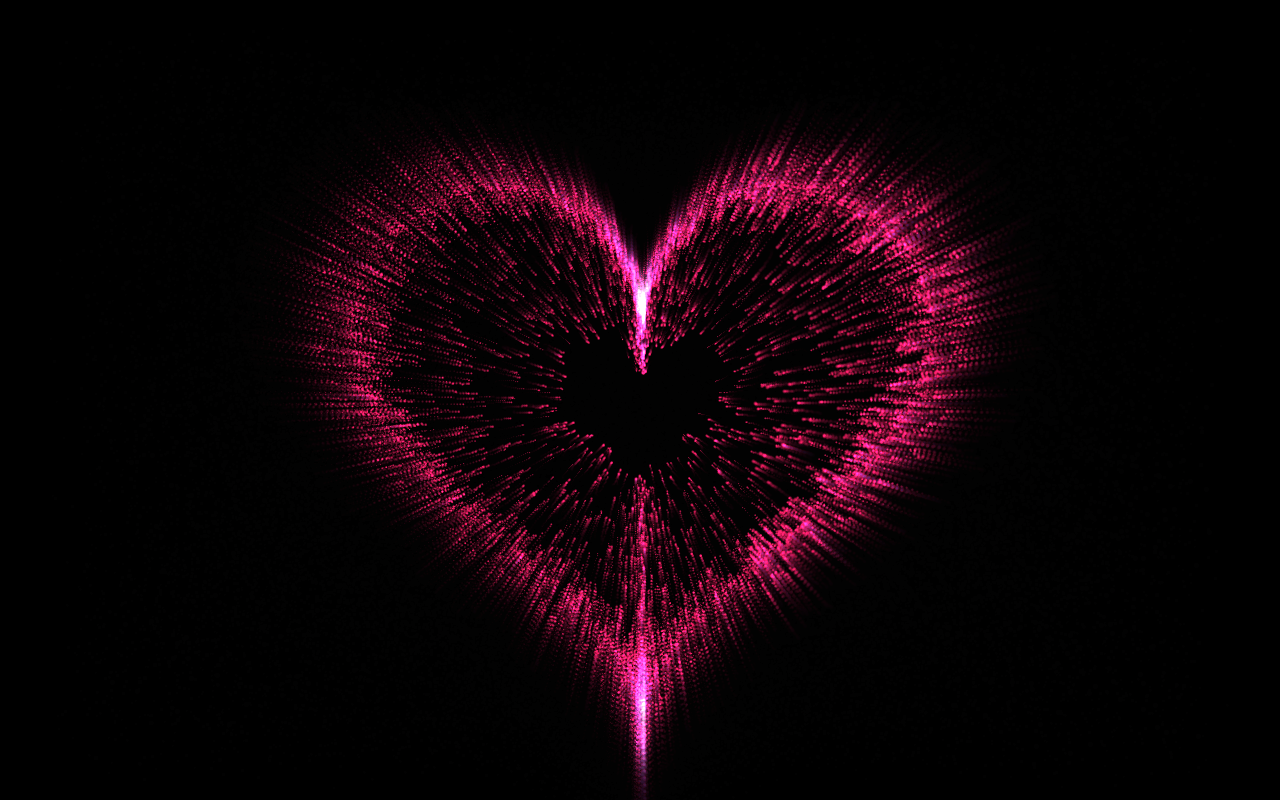
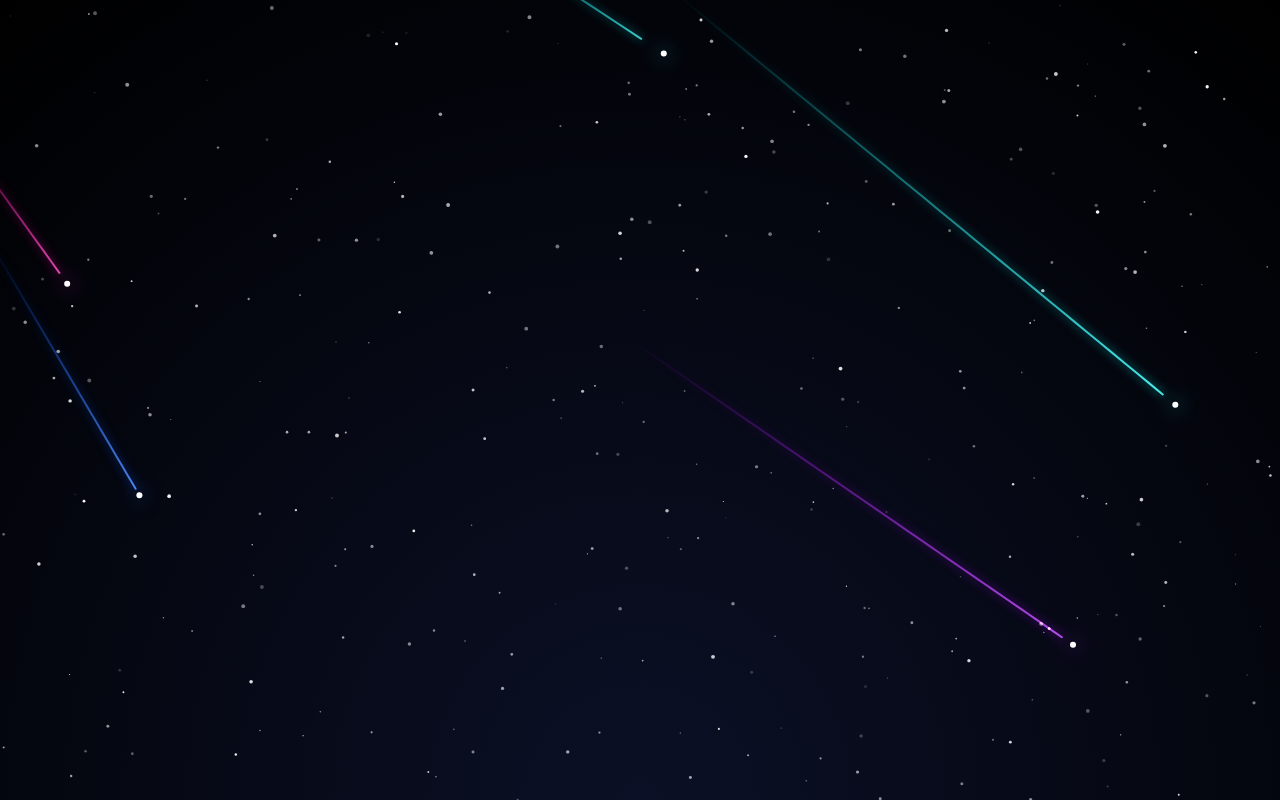
Before and after one commit to VoidX-SS/fun, a plain HTML site: page index.html in a window 1280 px wide. Drawn offline with Linux system fonts and the light colour scheme; animation ran at ten frames a second.

Commit message:
Update title and enhance canvas background and effects

```diff
--- a/index.html
+++ b/index.html
@@ -2,12 +2,12 @@
 <html lang="en">
 <head>
     <meta charset="UTF-8">
-    <title>Crush</title>
+    <title>Neon Comet Stargazing</title>
     <style>
         body {
             margin: 0;
             overflow: hidden;
-            background-color: #050505;
+            background: radial-gradient(circle at bottom, #0b1026 0%, #000000 100%); /* Bầu trời đêm có chiều sâu */
         }
         canvas {
             display: block;
@@ -20,7 +20,7 @@
 
 <script>
     const canvas = document.getElementById('canvas');
-    const ctx = canvas.getContext('2d', { alpha: false });
+    const ctx = canvas.getContext('2d');
 
     let width, height;
     function resize() {
@@ -30,117 +30,182 @@
     window.addEventListener('resize', resize);
     resize();
 
-    const PARTICLE_COUNT = 8500;
-    const SCALE = 17;
-    const MAX_OUTWARD_PX = 50;
-    const MAX_INWARD_PX = 150;
+    // --- CẤU HÌNH ---
+    const STAR_COUNT = 300;      // Số lượng ngôi sao nền
+    const COMET_COUNT = 5;       // Số lượng sao chổi xuất hiện cùng lúc
+    const COMET_SPEED_MIN = 3;
+    const COMET_SPEED_MAX = 30;
+    const TRAIL_LENGTH = 40;     // Độ dài đuôi sao chổi
 
-    function createParticleImage() {
-        const pCanvas = document.createElement('canvas');
-        pCanvas.width = 8;
-        pCanvas.height = 8;
-        const pCtx = pCanvas.getContext('2d');
-        const gradient = pCtx.createRadialGradient(4, 4, 0, 4, 4, 4);
-        gradient.addColorStop(0, 'rgba(222, 26, 88, 0.9)');
-        gradient.addColorStop(0.3, 'rgba(222, 26, 88, 0.8)');
-        gradient.addColorStop(1, 'rgba(222, 26, 88, 0)');
-        pCtx.fillStyle = gradient;
-        pCtx.fillRect(0, 0, 8, 8);
-        return pCanvas;
-    }
-    const particleImg = createParticleImage();
-
-    function getHeartPoint(t) {
-        const x = 16 * Math.pow(Math.sin(t), 3);
-        const y = -(13 * Math.cos(t) - 5 * Math.cos(2 * t) - 2 * Math.cos(3 * t) - Math.cos(4 * t));
-        return { x, y };
+    function random(min, max) {
+        return Math.random() * (max - min) + min;
     }
 
-    const particles = new Float32Array(PARTICLE_COUNT * 6);
-
-    for (let i = 0; i < PARTICLE_COUNT; i++) {
-        const i6 = i * 6;
-
-        particles[i6] = Math.random() * width;
-        particles[i6 + 1] = Math.random() * height;
-
-        const t = Math.random() * Math.PI * 2;
-        const p = getHeartPoint(t);
-
-        let r;
-        const rand = Math.random();
-
-        if (rand < 0.45) {
-            const vibration = (Math.random() - 0.5) * (MAX_OUTWARD_PX / (SCALE * 10));
-            r = 1.0 + vibration;
-        } else {
-
-            let depth = MAX_INWARD_PX / (SCALE * 12);
-            if (depth > 0.9) depth = 0.9;
-
-            const distributionCurve = 1 - Math.pow(Math.random(), 3);
-
-            r = (1 - depth) + (distributionCurve * depth);
+    // --- CLASS 1: NGÔI SAO NỀN (Lấp lánh) ---
+    class Star {
+        constructor() {
+            this.x = random(0, width);
+            this.y = random(0, height);
+            this.size = random(0.5, 2);
+            this.baseAlpha = random(0.3, 0.8); // Độ sáng gốc
+            this.twinkleSpeed = random(0.02, 0.05);
+            this.angle = random(0, Math.PI * 2);
         }
 
-        particles[i6 + 2] = p.x * SCALE * r;
-        particles[i6 + 3] = p.y * SCALE * r;
+        update() {
+            // Hiệu ứng lấp lánh (Sine wave)
+            this.angle += this.twinkleSpeed;
+            // Độ sáng dao động xung quanh mức gốc
+            this.alpha = this.baseAlpha + Math.sin(this.angle) * 0.2;
+            if (this.alpha < 0) this.alpha = 0;
+        }
 
-        particles[i6 + 4] = 0.1 + (r * 0.02) + Math.random() * 0.02; // friction
-        particles[i6 + 5] = Math.random() * Math.PI * 2;
+        draw() {
+            ctx.beginPath();
+            ctx.arc(this.x, this.y, this.size, 0, Math.PI * 2);
+            ctx.fillStyle = `rgba(255, 255, 255, ${this.alpha})`;
+            ctx.fill();
+        }
     }
 
-    let time = 0;
+    // --- CLASS 2: SAO CHỔI NEON (Nhân vật chính) ---
+    class Comet {
+        constructor() {
+            this.reset();
+        }
+
+        reset() {
+            // Xuất phát từ ngoài màn hình (Trên hoặc Trái)
+            if (Math.random() < 0.5) {
+                this.x = random(0, width);
+                this.y = -50; // Trên cùng
+            } else {
+                this.x = -50; // Bên trái
+                this.y = random(0, height / 2);
+            }
+
+            // Đích đến: Góc dưới phải (tạo cảm giác mưa sao băng chéo)
+            this.speed = random(COMET_SPEED_MIN, COMET_SPEED_MAX);
+            this.angle = random(Math.PI / 6, Math.PI / 3); // Góc bay chéo (30-60 độ)
+
+            // Màu sắc Neon huyền ảo (Cyan, Purple, Blue, Pink)
+            const hues = [180, 280, 220, 320];
+            this.hue = hues[Math.floor(random(0, hues.length))];
+
+            // Mảng lưu vết lịch sử để vẽ đuôi
+            this.trail = [];
+        }
+
+        update() {
+            // Lưu vị trí hiện tại vào lịch sử
+            this.trail.push({ x: this.x, y: this.y });
+
+            // Giới hạn độ dài đuôi
+            if (this.trail.length > TRAIL_LENGTH) {
+                this.trail.shift(); // Xóa điểm cũ nhất
+            }
+
+            // Di chuyển
+            this.x += Math.cos(this.angle) * this.speed;
+            this.y += Math.sin(this.angle) * this.speed;
+
+            // Nếu bay ra khỏi màn hình -> Reset lại từ đầu
+            if (this.x > width + 500 || this.y > height + 500) {
+                this.reset();
+            }
+        }
+
+        draw() {
+            // --- KỸ THUẬT VẼ ĐUÔI MỊN (GRADIENT TRAIL) ---
+            if (this.trail.length < 2) return;
+
+            // 1. Vẽ cái đuôi Neon
+            ctx.beginPath();
+            // Nối các điểm trong lịch sử lại
+            ctx.moveTo(this.trail[0].x, this.trail[0].y);
+            for (let i = 1; i < this.trail.length; i++) {
+                // Kỹ thuật nối đường cong nhẹ để đuôi trông mềm mại
+                // (Dù bay thẳng nhưng curve giúp khử răng cưa tốt hơn lineTo)
+                let point = this.trail[i];
+                ctx.lineTo(point.x, point.y);
+            }
+
+            // Tạo hiệu ứng đuôi mờ dần về phía sau
+            // Gradient đi từ đuôi (trong suốt) -> đầu (sáng rõ)
+            let gradient = ctx.createLinearGradient(
+                this.trail[0].x, this.trail[0].y,
+                this.x, this.y
+            );
+            gradient.addColorStop(0, `hsla(${this.hue}, 100%, 50%, 0)`);
+            gradient.addColorStop(1, `hsla(${this.hue}, 100%, 70%, 0.8)`);
+
+            // Áp dụng ShadowBlur cho đuôi (Glow nhẹ)
+            ctx.shadowBlur = 10;
+            ctx.shadowColor = `hsl(${this.hue}, 100%, 50%)`;
+
+            ctx.strokeStyle = gradient;
+            ctx.lineWidth = 2;
+            ctx.lineCap = 'round';
+            ctx.stroke();
+
+            // 2. Vẽ cái đầu (Nucleus) - Sáng nhất
+            ctx.beginPath();
+            ctx.arc(this.x, this.y, 3, 0, Math.PI * 2);
+
+            // Đầu phát sáng mạnh mẽ
+            ctx.shadowBlur = 20;
+            ctx.shadowColor = `hsl(${this.hue}, 100%, 60%)`;
+            ctx.fillStyle = '#fff'; // Tâm trắng
+            ctx.fill();
+
+            // Reset shadow
+            ctx.shadowBlur = 0;
+        }
+    }
+
+    // --- KHỞI TẠO ---
+    let stars = [];
+    for (let i = 0; i < STAR_COUNT; i++) {
+        stars.push(new Star());
+    }
+
+    let comets = [];
+    for (let i = 0; i < COMET_COUNT; i++) {
+        comets.push(new Comet());
+        // Random vị trí ban đầu cho trail có sẵn (đỡ bị giật lúc start)
+        for(let j=0; j<TRAIL_LENGTH; j++) {
+            comets[i].x += Math.cos(comets[i].angle) * comets[i].speed;
+            comets[i].y += Math.sin(comets[i].angle) * comets[i].speed;
+            comets[i].trail.push({x: comets[i].x, y: comets[i].y});
+        }
+    }
 
     function animate() {
-        ctx.fillStyle = 'rgba(0, 0, 0, 0.25)';
-        ctx.fillRect(0, 0, width, height);
+        // Xóa sạch màn hình mỗi khung (Clear Canvas)
+        // Vì sao chổi tự vẽ đuôi (trail) của nó rồi, nên ta không cần mẹo mờ màn hình nữa
+        // Điều này giúp các ngôi sao nền luôn sắc nét, không bị nhòe.
+        ctx.clearRect(0, 0, width, height);
 
+        // 1. Vẽ nền sao
+        stars.forEach(star => {
+            star.update();
+            star.draw();
+        });
+
+        // 2. Vẽ sao chổi
+        // Dùng chế độ 'lighter' để đuôi sao chổi rực rỡ khi bay qua nhau
         ctx.globalCompositeOperation = 'lighter';
+        comets.forEach(comet => {
+            comet.update();
+            comet.draw();
+        });
+        ctx.globalCompositeOperation = 'source-over';
 
-        time += 0.015;
-        let cycle = time % 1.2;
-
-        let beat1 = Math.exp(-Math.pow(cycle - 0.2, 2) * 50);
-        let beat2 = Math.exp(-Math.pow(cycle - 0.5, 2) * 50);
-
-        let breathing = Math.sin(time * 3) * 0.05;
-
-        let beatScale = 0.9 + breathing + (beat1 * 0.45 + beat2 * 0.4);
-
-        for (let i = 0; i < PARTICLE_COUNT; i++) {
-            const i6 = i * 6;
-
-            let x = particles[i6];
-            let y = particles[i6 + 1];
-            const baseX = particles[i6 + 2];
-            const baseY = particles[i6 + 3];
-            const friction = particles[i6 + 4];
-            const phase = particles[i6 + 5];
-
-            const driftX = Math.cos(time + phase) * 3;
-            const driftY = Math.sin(time * 0.8 + phase) * 3;
-
-            const targetX = width / 2 + (baseX + driftX) * beatScale;
-            const targetY = height / 2 + (baseY + driftY) * beatScale;
-
-            x += (targetX - x) * friction;
-            y += (targetY - y) * friction;
-
-            particles[i6] = x;
-            particles[i6 + 1] = y;
-
-            const sparkle = 1 + 0.4 * Math.sin(time * 3 + phase);
-            const size = (baseX > 100) ? 3.5 * sparkle : 2.5 * sparkle;
-
-            ctx.drawImage(particleImg, x | 0, y | 0, size, size);
-        }
-
-        ctx.globalCompositeOperation = 'source-over';
         requestAnimationFrame(animate);
     }
 
     animate();
+
 </script>
 
 </body>
```
